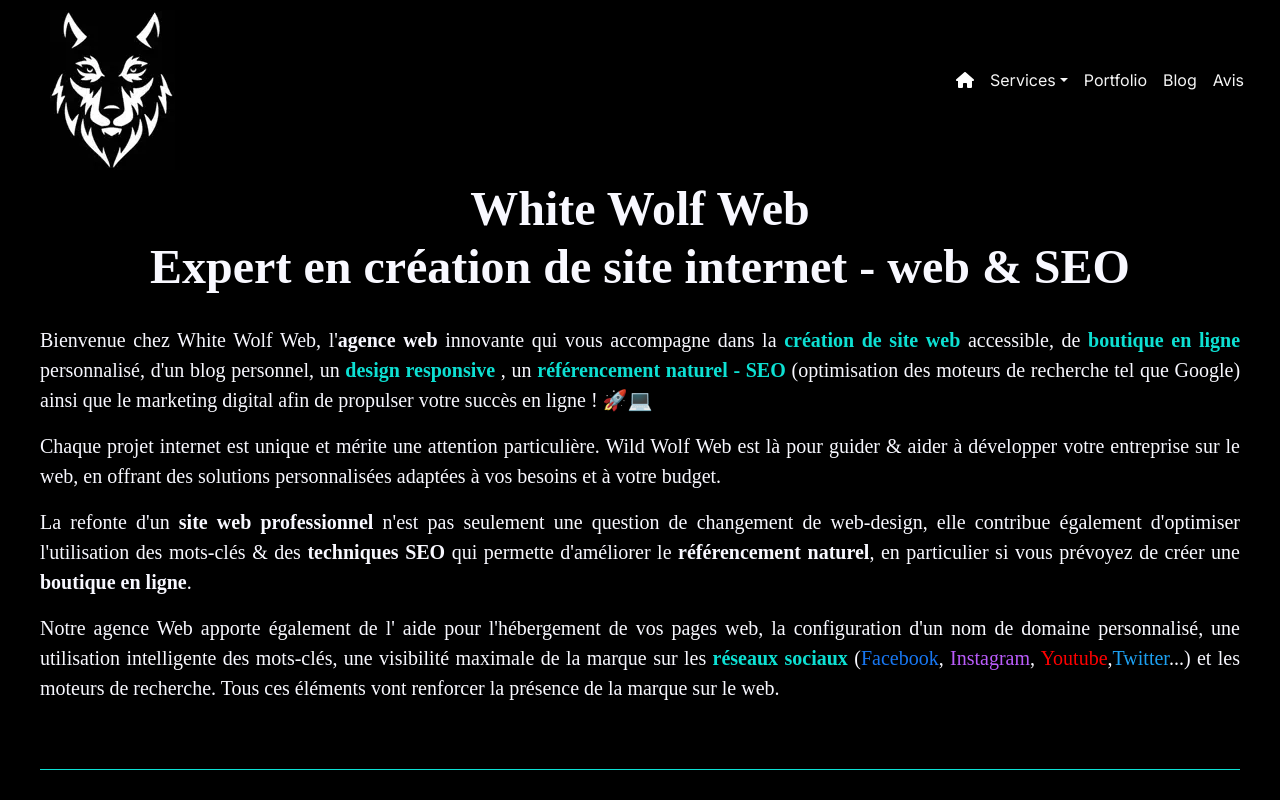
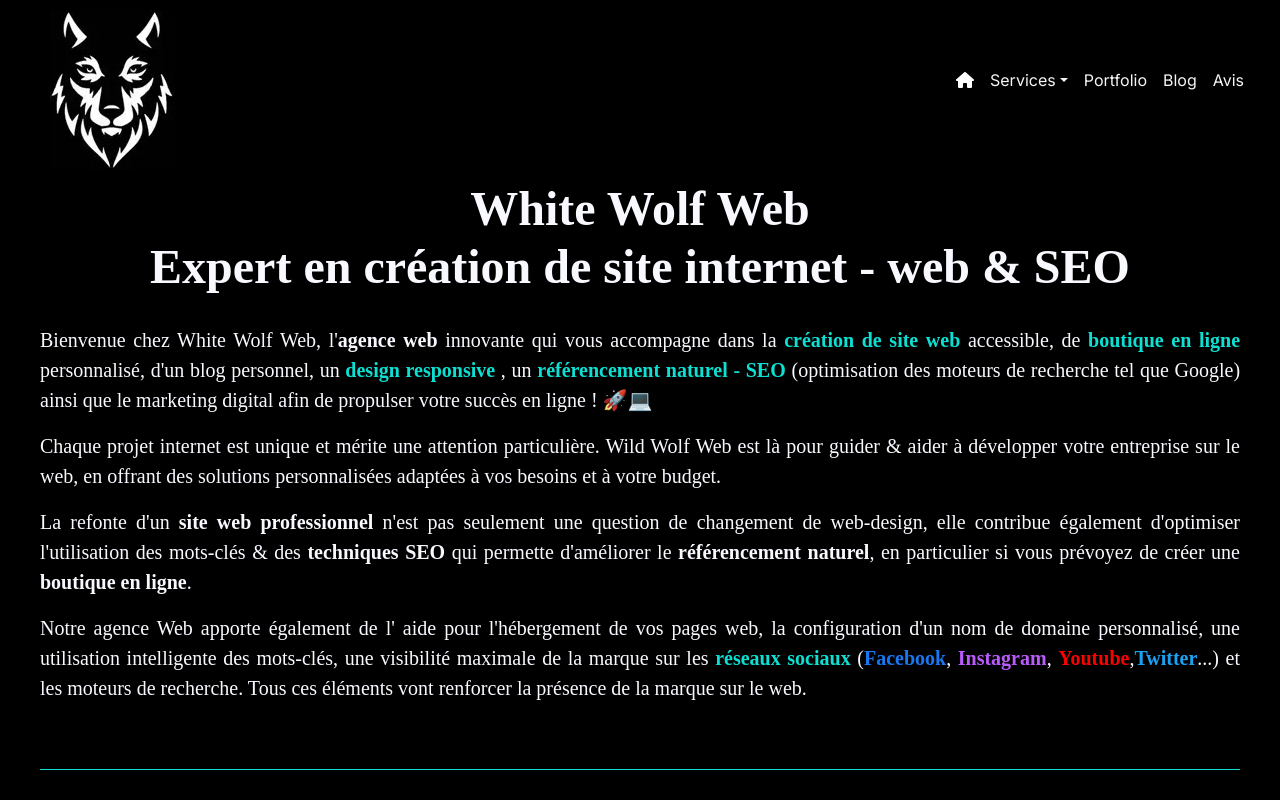
Before and after one commit to White-Wolf-Web/White-wolf-web.com, a Next.js app: page / in a window 1280 px wide. Shown: the top 800 px of the page. Built offline with nearby package versions, Linux system fonts and the light colour scheme.

Commit message:
Update page.module.css

```diff
--- a/app/page.module.css
+++ b/app/page.module.css
@@ -186,6 +186,7 @@
 }
 .colorFacebook {
 	color: #1877f2;
+  font-weight: 700;
 }
 
 .colorFacebook:hover {
@@ -197,6 +198,7 @@
 
 .colorInstagram {
 	color: #ba5cfb;
+  font-weight: 700;
 }
 
 .colorInstagram:hover {
@@ -205,6 +207,7 @@
 
 .colorYoutube {
 	color: #ff0000;
+  font-weight: 700;
 }
 
 .colorYoutube:hover {
@@ -221,10 +224,12 @@
 
 .colorTwitter {
 	color: #1da1f2;
+  font-weight: 700;
 }
 
 .colorTwitter:hover {
 	color: #1686cc;
+  font-weight: 700;
 }
 
 .colorDiscord {
@@ -237,6 +242,7 @@
 
 .colorLinkedin {
 	color: #0a66c2;
+  font-weight: 700;
 }
 
 .colorLinkedin:hover {
@@ -245,6 +251,7 @@
 
 .colorPinterest {
 	color: #e60023;
+  font-weight: 700;
 }
 
 .colorPinterest:hover {
```
